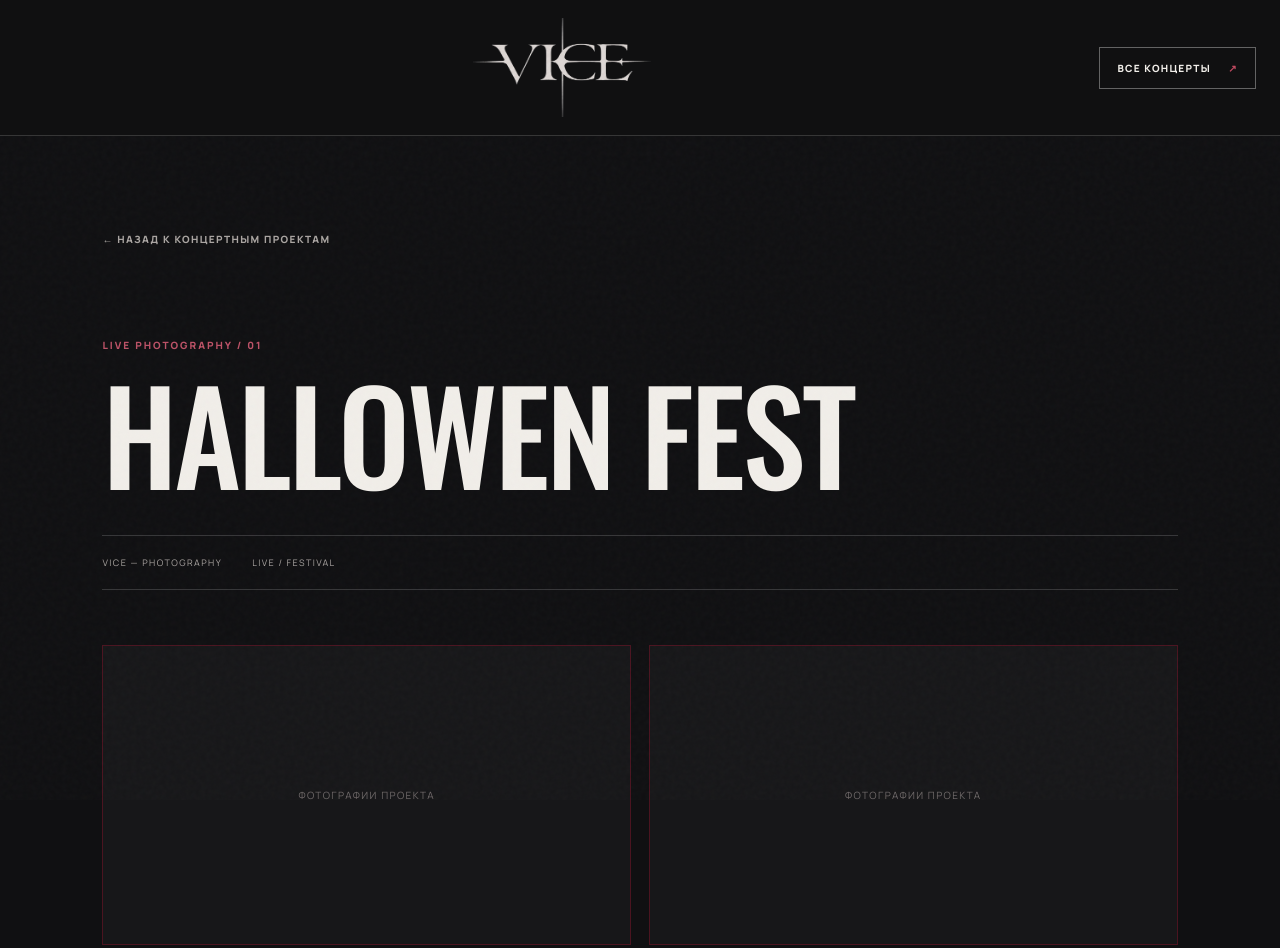
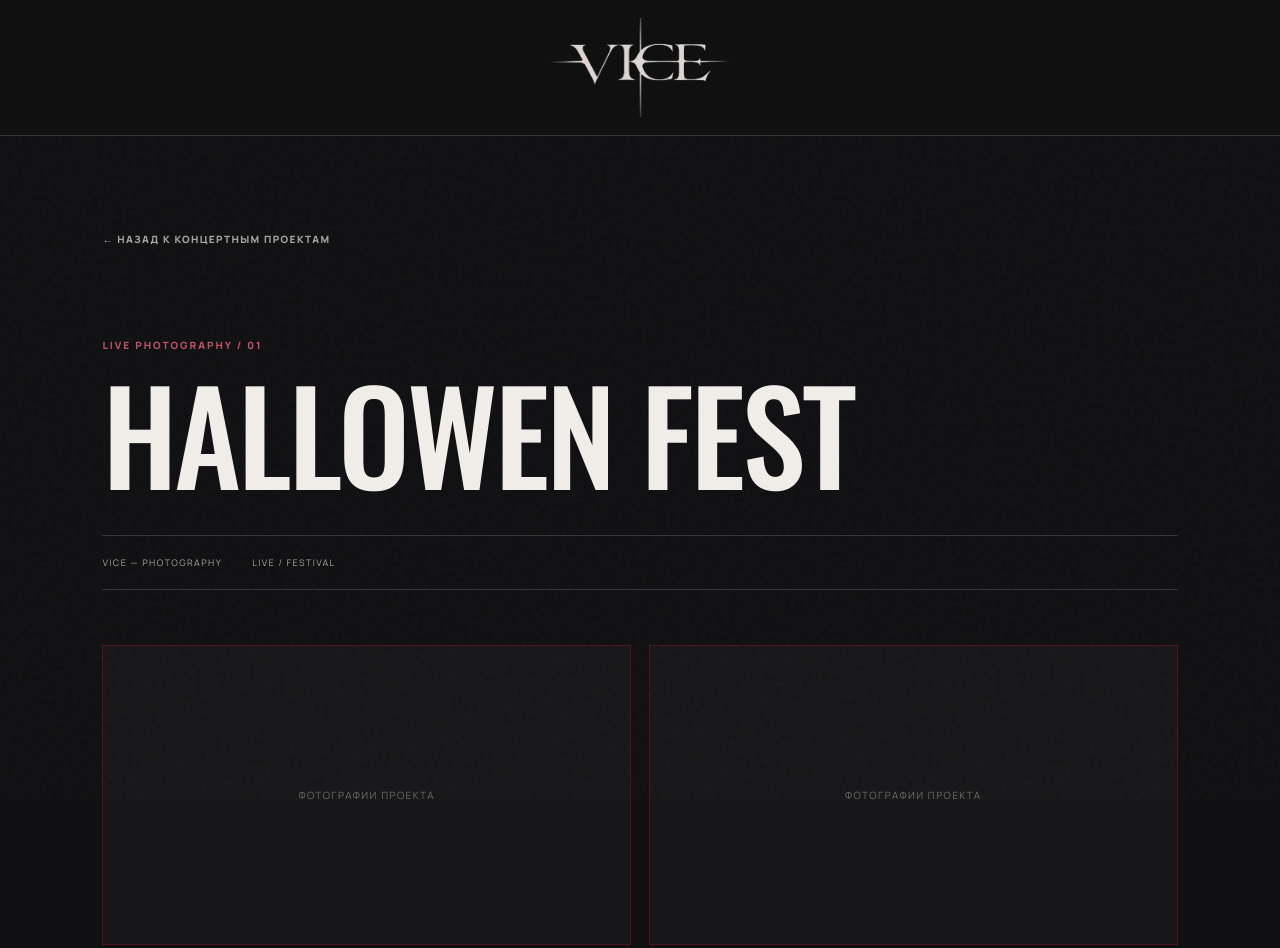
Before and after one commit to PsychoVice/vice-portfolio, a plain HTML site: page hallowen-fest.html in a window 1280 px wide. Shown: the top 948 px of the page. Drawn offline with nearby package versions, Linux system fonts and the light colour scheme.

Commit message:
Keep only the VICE logo in page headers

```diff
--- a/hallowen-fest.html
+++ b/hallowen-fest.html
@@ -27,7 +27,6 @@
   <div class="grain" aria-hidden="true"></div>
   <header class="site-header">
     <a class="wordmark" href="index.html" aria-label="VICE — на главную"><img class="site-logo" src="images/%D0%BB%D0%BE%D0%B3%D0%BE%20%D0%B1%D0%B5%D0%B7%20%D1%84%D0%BE%D0%BD%D0%B0.png" alt="VICE"></a>
-    <a class="header-cta" href="concerts.html">ВСЕ КОНЦЕРТЫ <span>↗</span></a>
   </header>
   <main class="event-page">
     <a class="event-back" href="concerts.html">← НАЗАД К КОНЦЕРТНЫМ ПРОЕКТАМ</a>
```
